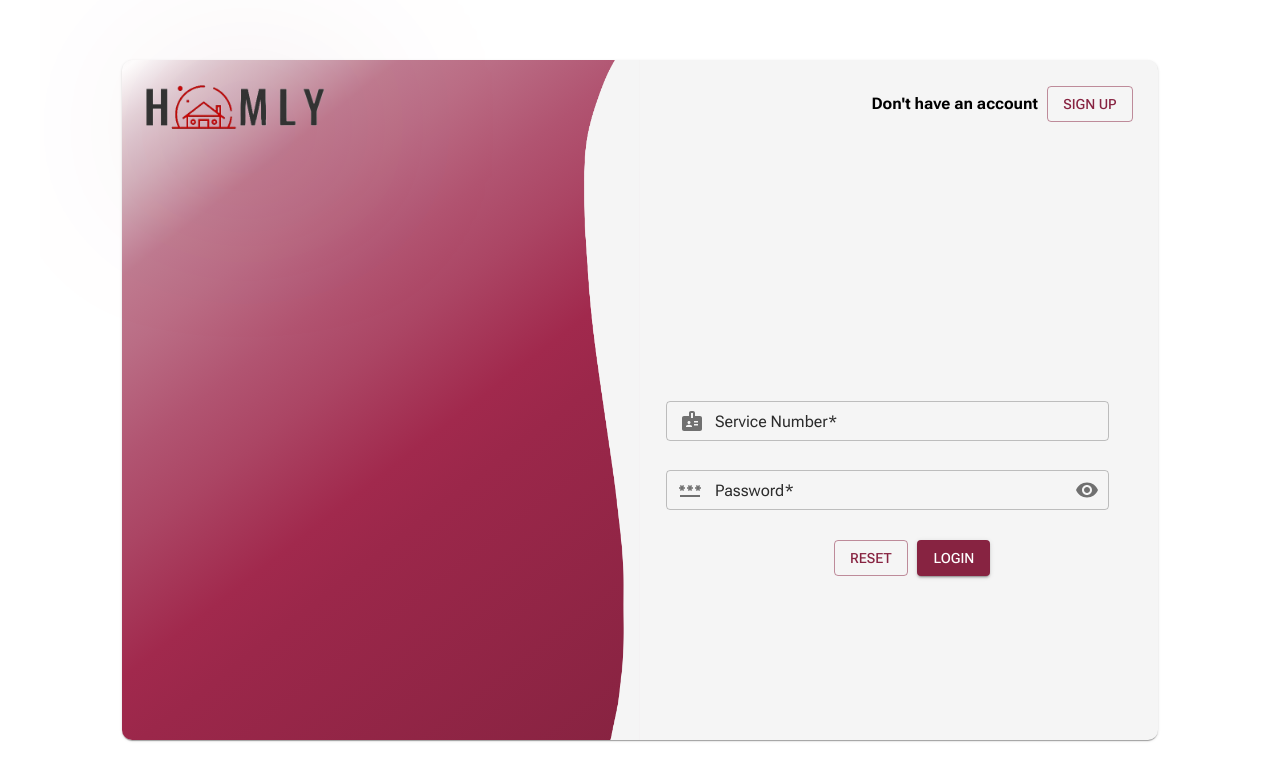
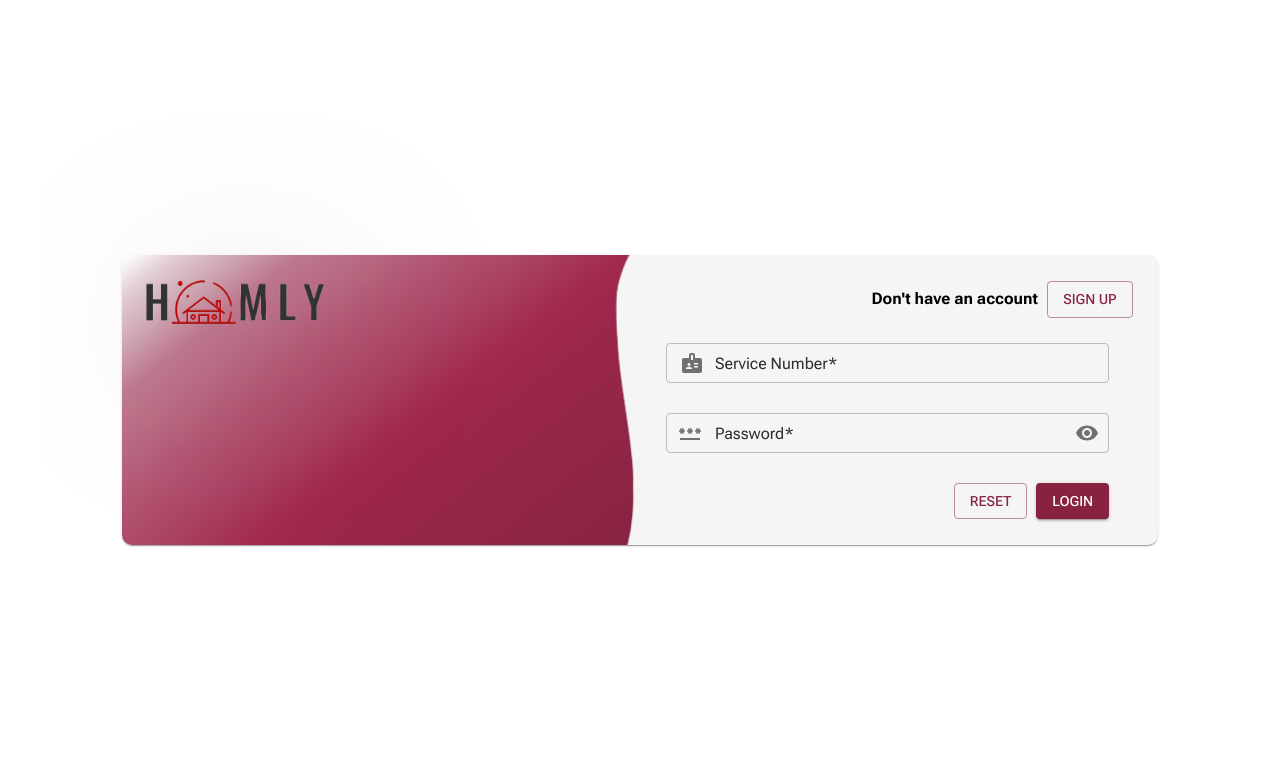
Before and after one commit to Team-DeltaX/homly-frontend, a React (Create React App) app in the folder homly/: page /Login in a window 1280 px wide. Shown: the top 780 px of the page. Built offline with nearby package versions, Linux system fonts and the light colour scheme; no server answers.

Commit message:
Update UserRegistration and ProfilePicUploadPopup components

```diff
--- a/homly/src/Components/User/ProfilePicUploadPopup.jsx
+++ b/homly/src/Components/User/ProfilePicUploadPopup.jsx
@@ -8,6 +8,7 @@ import {
   DialogContent,
   DialogTitle,
   Slider,
+  Stack,
 } from "@mui/material";
 import theme from "../../HomlyTheme";
 import AvatarEditor from "react-avatar-editor";
@@ -16,9 +17,11 @@ export default function ProfilePicUploadPopup({ setOpen, open, setImage }) {
   const editedImageRef = useRef(null);
   const [tempImage, setTempImage] = useState(null);
   const [scale, setScale] = useState(1);
+  const [isVisible, setIsVisible] = useState(false);
   //   const [tempImage2, setTempImage2] = useState(null);
   const handleClose = () => {
     setOpen(false);
+    setIsVisible(false);
   };
 
   const handleSubmit = () => {
@@ -31,10 +34,11 @@ export default function ProfilePicUploadPopup({ setOpen, open, setImage }) {
 
     }
     setOpen(false);
-
+    setIsVisible(false);
   };
 
   const handleChanege = (event) => {
+    setIsVisible(true);
     const reader = new FileReader();
     reader.readAsDataURL(event.target.files[0]);
     reader.onload = () => {
@@ -72,24 +76,26 @@ export default function ProfilePicUploadPopup({ setOpen, open, setImage }) {
             fullWidth
             onChange={handleChanege}
           />
+          <Stack direction='column' sx={{display:isVisible?'flex':'none'}}>
             <AvatarEditor
               ref={editedImageRef}
               image={tempImage}
-            width={250}
-            height={250}
+              width={180}
+              height={180}
               border={50}
               color={[255, 255, 255, 0.6]} // RGBA
               scale={scale}
               rotate={0}
             />
-
             <Slider
               aria-label="Volume"
               min={1}
               max={10}
+              step={0.1}
               value={scale}
               onChange={handleScaleChange}
             />
+          </Stack>
         </DialogContent>
         <DialogActions>
           <Button onClick={handleClose}>Cancel</Button>
--- a/homly/src/Pages/User/UserLogin.js
+++ b/homly/src/Pages/User/UserLogin.jsx
@@ -13,7 +13,7 @@ import {
   TextField,
 } from "@mui/material";
 
-import { Link } from "react-router-dom";
+import { Link,useNavigate } from "react-router-dom";
 
 import { Visibility, VisibilityOff } from "@mui/icons-material";
 import BadgeIcon from "@mui/icons-material/Badge";
@@ -54,9 +54,13 @@ const UserLogin = () => {
     return len;
   };
 
+  // navigate to home
+  const Navigate = useNavigate();
+
   const handleSubmit = (e) => {
     e.preventDefault();
     setErrorServiceNumber(false);
+    Navigate('/');
   };
 
   const handleReset = (e) => {
@@ -64,10 +68,14 @@ const UserLogin = () => {
     setServiceNo("");
     setPassword("");
   };
+
+
+
+
   return (
     <ThemeProvider theme={theme}>
       <Box
-        className="main_container"
+        // className="main_container"
         sx={{
           width: "100%",
           overflow: "hidden",
@@ -78,7 +86,7 @@ const UserLogin = () => {
             <Grid
               container
               sx={{
-                height: "85%",
+                height: "auto",
                 backgroundColor: "grey1",
                 borderRadius: "10px",
                 boxShadow: 1,
@@ -95,7 +103,11 @@ const UserLogin = () => {
                 <Box>
                   <Img src={logo} />
                 </Box>
-                <Box>
+                <Box
+                  sx={{
+                    display: { xs: "none", sm: "none", md: "flex" },
+                  }}
+                >
                   <img
                     src={wave}
                     className="registration-box-wave "
@@ -133,7 +145,6 @@ const UserLogin = () => {
                   paddingLeft={"5%"}
                   marginBottom={"5%"}
                   sx={{
-                    height:'100%',
                     display: "flex",
                     flexDirection: "column",
                     justifyContent: "center",
@@ -225,7 +236,13 @@ const UserLogin = () => {
                       helperText={""}
                       fullWidth
                     />
-                    <Box className="form-button">
+                    <Box
+                      sx={{
+                        display: "flex",
+                        justifyContent: "flex-end",
+                        width: "90%",
+                      }}
+                    >
                       <Button
                         type="reset"
                         variant="outlined"
@@ -234,7 +251,7 @@ const UserLogin = () => {
                       >
                         Reset
                       </Button>
-                      <Button type="submit" variant="contained" color="primary">
+                      <Button type="submit" variant="contained" color="primary"  >
                         Login
                       </Button>
                     </Box>
--- a/homly/src/Pages/User/UserRegistration.jsx
+++ b/homly/src/Pages/User/UserRegistration.jsx
@@ -177,7 +177,7 @@ const UserRegistration = () => {
   return (
     <ThemeProvider theme={theme}>
       <Box
-        className="main_container"
+        // className="main_container"
         sx={{
           width: "100%",
           overflow: "hidden",
@@ -189,6 +189,7 @@ const UserRegistration = () => {
               container
               sx={{
                 // height: "85%",
+                height: 'auto',
                 backgroundColor: "grey1",
                 borderRadius: "10px",
                 boxShadow: 1,
@@ -268,13 +269,13 @@ const UserRegistration = () => {
                   >
                     {/* <AvatarImage /> */}
                     <ProfilePicUploadPopup open={open} setOpen={setOpen}  setImage={setImage}/>
-                    <Stack direction={{xs:'column',sm:'row'}} sx={{margin:'2% 0',height: 100,width:'100%' }}>
+                    <Stack direction='row' sx={{margin:'2% 0',height: {xs:80,sm:100},width:'100%' }}>
                       <Avatar
                         alt="Remy Sharp"
                         src={image}
-                        sx={{ width: 100, height: 100 }}
+                        sx={{ width: {xs:80,sm:100}, height: {xs:80,sm:100} }}
                       />
-                      <Box sx={{height:'100%',display:'flex',alignItems:'center',marginLeft:{sm:'10px'}}}>
+                      <Box sx={{height:'100%',display:'flex',alignItems:'center',marginLeft:{xs:'8px'}}}>
 
                       <Button variant="outlined" onClick={handleClickOpen} > Upload Profile Picture</Button>
                       </Box>
```
Lines whose indentation alone changed are shown as unchanged.
